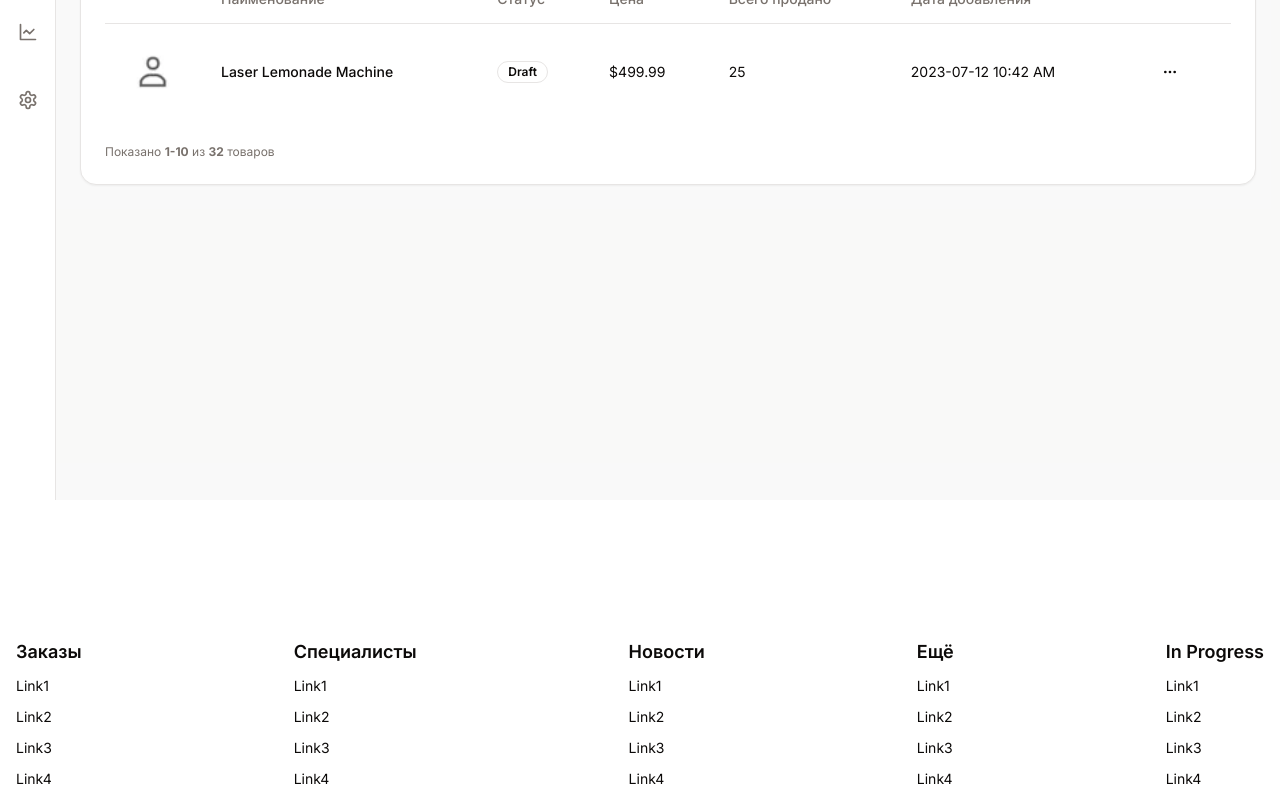
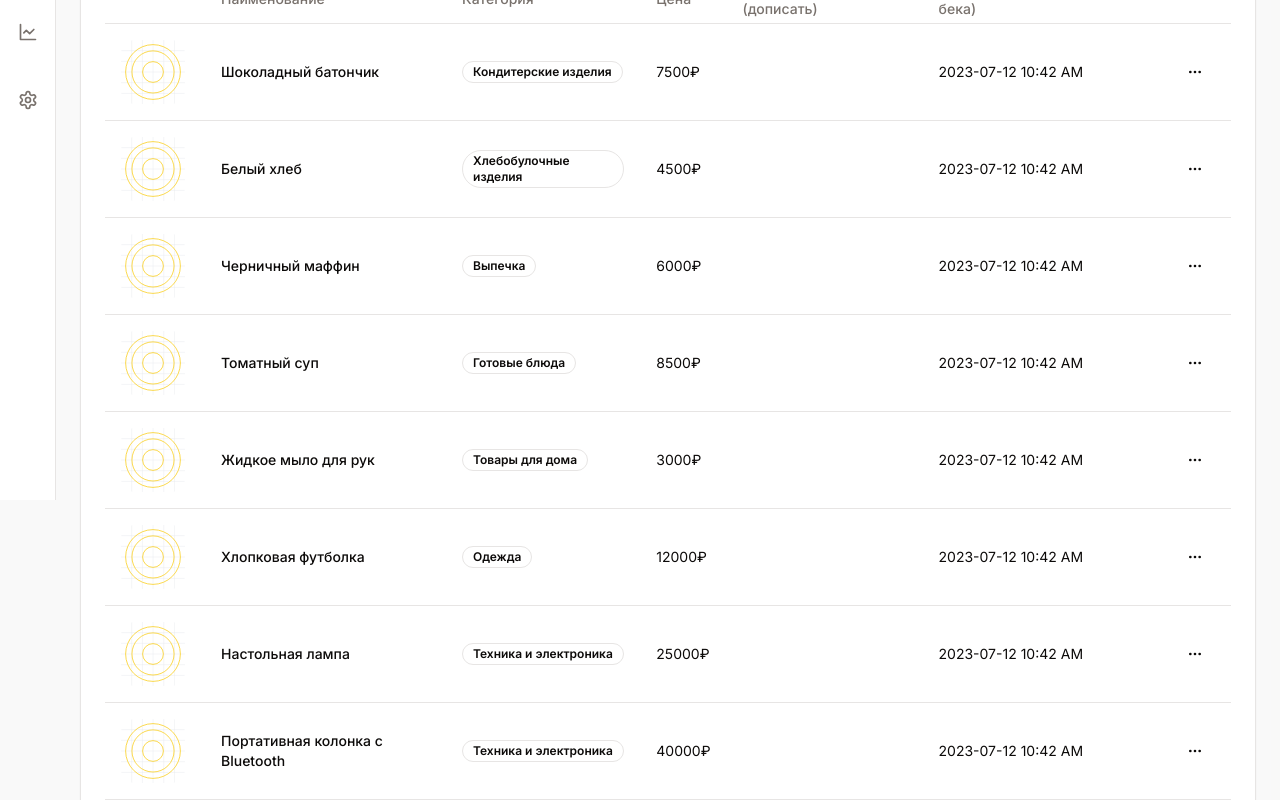
Before and after one commit to KontrolBanderol/client-side, a Next.js app: page /app/products in a window 1280 px wide. Shown: the part 300-1100 px from the top of the page. Built offline with nearby package versions, Linux system fonts and the light colour scheme.

Commit message:
product list

```diff
--- a/src/app/(main)/app/products/(products)/Row.tsx
+++ b/src/app/(main)/app/products/(products)/Row.tsx
@@ -11,8 +11,29 @@ import { TableCell, TableRow } from "@/components/ui/table";
 import { MoreHorizontal } from "lucide-react";
 import Image from "next/image";
 import React from "react";
-type Props = {};
-export default function Row() {
+type Props = {
+  id: string;
+  name: string;
+  description: string;
+  category: {
+    id: string;
+    name: string;
+  } | null;
+  icon: string | null;
+  size: string;
+  weight: number;
+  price: number;
+};
+export default function Row({
+  id,
+  name,
+  description,
+  category,
+  icon,
+  size,
+  weight,
+  price,
+}: Props) {
   return (
     <TableRow>
       <TableCell className="hidden sm:table-cell">
@@ -20,16 +41,16 @@ export default function Row() {
           alt="Product image"
           className="aspect-square rounded-md object-cover"
           height="64"
-          src="/placeholder-user.jpg"
+          src={icon ? icon : "/placeholder.svg"}
           width="64"
         />
       </TableCell>
-      <TableCell className="font-medium">Laser Lemonade Machine</TableCell>
+      <TableCell className="font-medium">{name}</TableCell>
       <TableCell>
-        <Badge variant="outline">Draft</Badge>
+        <Badge variant="outline">{category?.name}</Badge>
       </TableCell>
-      <TableCell className="hidden md:table-cell">$499.99</TableCell>
-      <TableCell className="hidden md:table-cell">25</TableCell>
+      <TableCell className="hidden md:table-cell">{price}₽</TableCell>
+      <TableCell className="hidden md:table-cell">{}</TableCell>
       <TableCell className="hidden md:table-cell">
         2023-07-12 10:42 AM
       </TableCell>
--- /dev/null
+++ b/src/app/(main)/app/products/(products)/devdata.ts
@@ -0,0 +1,132 @@
+type Products = {
+  id: string;
+  name: string;
+  description: string;
+  category: {
+    id: string;
+    name: string;
+  } | null;
+  icon: string | null;
+  size: string;
+  weight: number;
+  price: number;
+};
+export const ProductsResponse: Products[] = [
+  {
+    id: "6",
+    name: "Шоколадный батончик",
+    description: "Молочный шоколадный батончик",
+    category: {
+      id: "2",
+      name: "Кондитерские изделия",
+    },
+    icon: null,
+    size: "10 5 2",
+    weight: 50,
+    price: 7500,
+  },
+  {
+    id: "7",
+    name: "Белый хлеб",
+    description: "Пшеничный хлеб белого сорта",
+    category: {
+      id: "3",
+      name: "Хлебобулочные изделия",
+    },
+    icon: null,
+    size: "15 10 8",
+    weight: 400,
+    price: 4500,
+  },
+  {
+    id: "8",
+    name: "Черничный маффин",
+    description: "Маффин с черникой",
+    category: {
+      id: "4",
+      name: "Выпечка",
+    },
+    icon: null,
+    size: "10 10 8",
+    weight: 100,
+    price: 6000,
+  },
+  {
+    id: "9",
+    name: "Томатный суп",
+    description: "Томатный суп",
+    category: {
+      id: "5",
+      name: "Готовые блюда",
+    },
+    icon: null,
+    size: "20 15 10",
+    weight: 300,
+    price: 8500,
+  },
+  {
+    id: "10",
+    name: "Жидкое мыло для рук",
+    description: "Жидкое мыло для рук",
+    category: {
+      id: "6",
+      name: "Товары для дома",
+    },
+    icon: null,
+    size: "8 5 4",
+    weight: 250,
+    price: 3000,
+  },
+  {
+    id: "11",
+    name: "Хлопковая футболка",
+    description: "Хлопковая футболка",
+    category: {
+      id: "7",
+      name: "Одежда",
+    },
+    icon: null,
+    size: "30 20 2",
+    weight: 150,
+    price: 12000,
+  },
+  {
+    id: "12",
+    name: "Настольная лампа",
+    description: "Настольная лампа",
+    category: {
+      id: "8",
+      name: "Техника и электроника",
+    },
+    icon: null,
+    size: "15 15 30",
+    weight: 700,
+    price: 25000,
+  },
+  {
+    id: "13",
+    name: "Портативная колонка с Bluetooth",
+    description: "Портативная колонка с Bluetooth",
+    category: {
+      id: "8",
+      name: "Техника и электроника",
+    },
+    icon: null,
+    size: "10 10 10",
+    weight: 500,
+    price: 40000,
+  },
+  {
+    id: "14",
+    name: "Футбольный мяч",
+    description: "Футбольный мяч",
+    category: {
+      id: "9",
+      name: "Спортивные товары",
+    },
+    icon: null,
+    size: "22 22 22",
+    weight: 450,
+    price: 5000,
+  },
+];
--- a/src/app/(main)/app/products/(products)/page.tsx
+++ b/src/app/(main)/app/products/(products)/page.tsx
@@ -50,15 +50,12 @@ import { Tabs, TabsContent, TabsList, TabsTrigger } from "@/components/ui/tabs";
 import Breadcrumbs from "@/shared/breadcrumbs/Breadcrumbs";
 import exportToExcel from "@/lib/exportToExcel";
 import Row from "./Row";
+import { ProductsResponse } from "./devdata";
 const breadcrumbs = [
   { title: "Главная", link: "/app/dashboard" },
   { title: "Товары", link: "/app/products" },
 ];
 export default function Products() {
-  const datas = [
-    { name: "John", email: "john@example.com", age: 28 },
-    { name: "Jane", email: "jane@example.com", age: 32 },
-  ];
   return (
     <div className="flex min-h-screen w-full flex-col bg-muted/40 pt-[56px]">
       <div className="flex flex-col sm:gap-4 sm:py-4 sm:pl-14">
@@ -108,7 +105,7 @@ export default function Products() {
                   size="sm"
                   variant="outline"
                   className="h-8 gap-1"
-                  onClick={() => exportToExcel(datas)}
+                  onClick={() => exportToExcel(ProductsResponse)}
                 >
                   <File className="h-3.5 w-3.5" />
                   <span className="sr-only sm:not-sr-only sm:whitespace-nowrap">
@@ -143,15 +140,15 @@ export default function Products() {
                           <span className="sr-only">Изображение</span>
                         </TableHead>
                         <TableHead>Наименование</TableHead>
-                        <TableHead>Статус</TableHead>
+                        <TableHead>Категория</TableHead>
                         <TableHead className="hidden md:table-cell">
                           Цена
                         </TableHead>
                         <TableHead className="hidden md:table-cell">
-                          Всего продано
+                          Всего продано (дописать)
                         </TableHead>
                         <TableHead className="hidden md:table-cell">
-                          Дата добавления
+                          Дата добавления (узнать у бека)
                         </TableHead>
                         <TableHead>
                           <span className="sr-only">Управление</span>
@@ -159,7 +156,19 @@ export default function Products() {
                       </TableRow>
                     </TableHeader>
                     <TableBody>
-                      <Row />
+                      {ProductsResponse.map((item) => (
+                        <Row
+                          key={item.id}
+                          id={item.id}
+                          name={item.name}
+                          category={item.category}
+                          description={item.description}
+                          icon={item.icon}
+                          price={item.price}
+                          size={item.size}
+                          weight={item.weight}
+                        />
+                      ))}
                     </TableBody>
                   </Table>
                 </CardContent>
```
